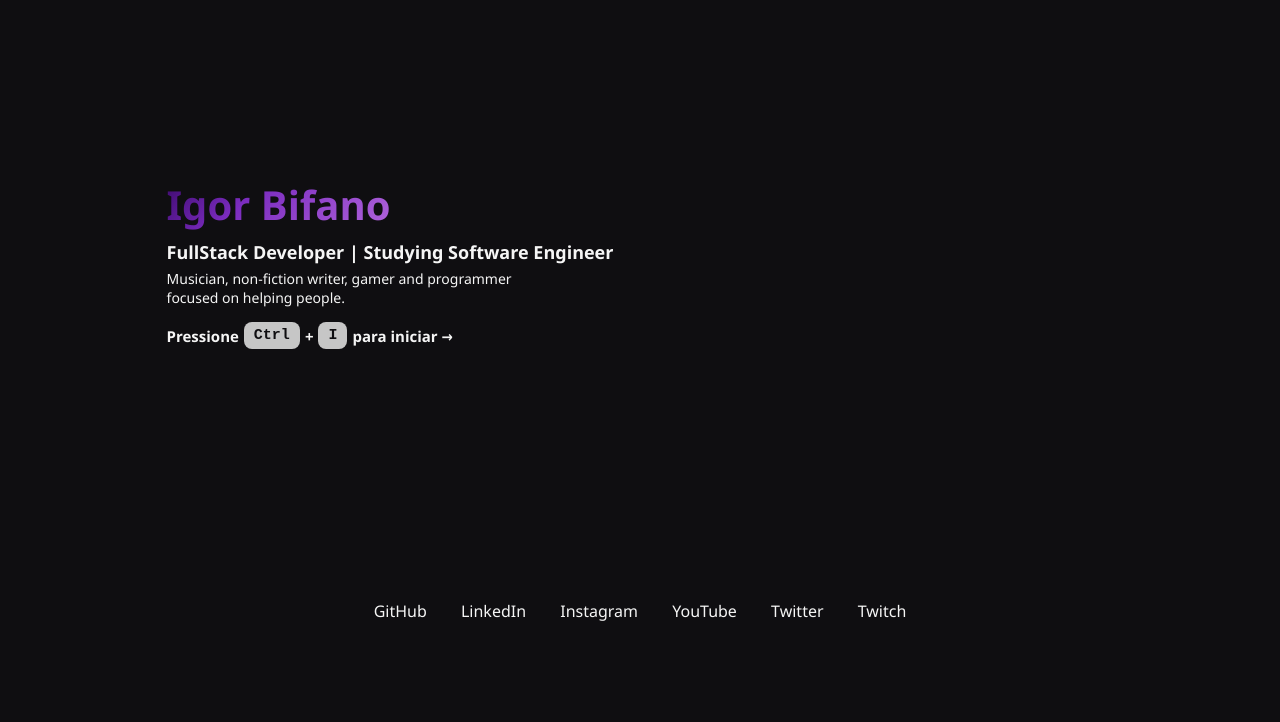
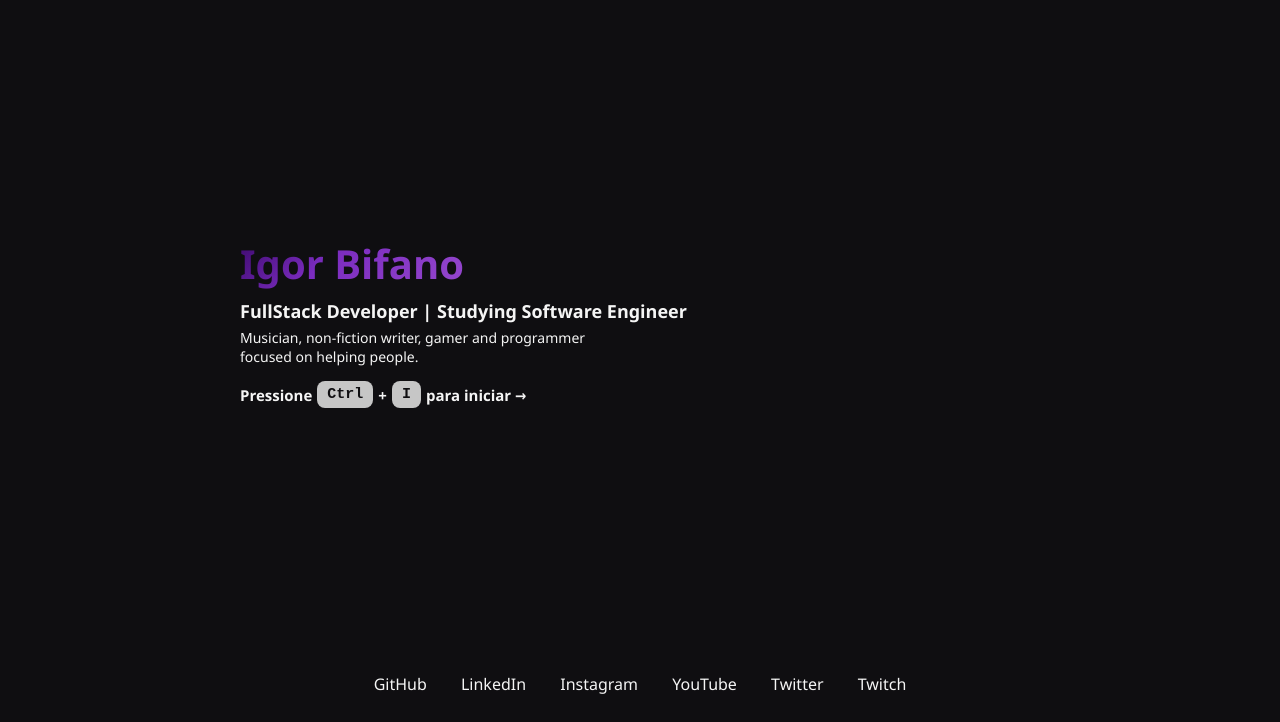
Before and after one commit to IgorBifano/my-site, a website: page index.html in a window 1280 px wide. Shown: the part 78-800 px from the top of the page. Drawn offline with Linux system fonts and the light colour scheme.

Commit message:
More things

```diff
--- a/style-about.css
+++ b/style-about.css
@@ -59,11 +59,14 @@ button {
 
 main {
     display: flex;
-    margin-top: 100px;
-    margin-bottom: 110px;
+    margin: 15vh 0 5vh 0;
+    /* margin-bottom: 5vh; */
+    /* margin-bottom: 110px; */
     gap: 50px;
     justify-content: center;
     flex-wrap: wrap;
+    /* width: 1500px; */
+    height: 500px;
 }
 
 .about-me {
@@ -89,6 +92,8 @@ main {
 
 footer {
     display: flex;
+    flex: 1;
     font-family:'Segoe UI', Tahoma, Geneva, Verdana, sans-serif;
     justify-content: center;
+    padding: 2vh;
 }
--- a/style-index.css
+++ b/style-index.css
@@ -59,17 +59,17 @@ button {
 
 .my-info {
     display: flex;
-    flex-direction: column;
-    margin: 180px 500px 241px 0;
+    margin: 10vh 0 10vh 30vh;
     color: rgb(245, 245, 245);
     font-family: 'Segoe UI', Tahoma, Geneva, Verdana, sans-serif;
-    align-content: center;
-    align-items: flex-start;
     flex-wrap: wrap;
+    height: 500px;
+    flex-direction: column;
+    justify-content: center;
 }
 
 .my-info h1 {
-    background-image: linear-gradient(135deg, rgb(60, 9, 108) 0%, rgb(123, 44, 191) 20%, rgb(244, 170, 255) 100%);
+    background-image: linear-gradient(135deg, rgb(60, 9, 108) 0%, rgb(123, 44, 191) 10%, rgb(244, 170, 255) 80%);
     background-clip: text;
     -webkit-background-clip: text;
     -webkit-text-fill-color: transparent;
@@ -79,8 +79,8 @@ button {
 }
 
 .my-info p {
-margin-bottom: 5px;
-font-size: 14px;
+    margin-bottom: 5px;
+    font-size: 14px;
 }
 
 .my-info strong {
@@ -108,15 +108,15 @@ font-size: 14px;
 kbd {
     color: rgb(15, 14, 17);
     background-color: rgb(198, 198, 198);
-    border-radius: 8px;
+    border-radius: 1vh;
     padding: 5px 10px;
     font-weight: bold;
 }
 
 footer {
     display: flex;
+    flex: 1;
     font-family:'Segoe UI', Tahoma, Geneva, Verdana, sans-serif;
     justify-content: center;
-    align-items: center;
-    gap: 10px;
+    padding: 2vh;
 }
```
